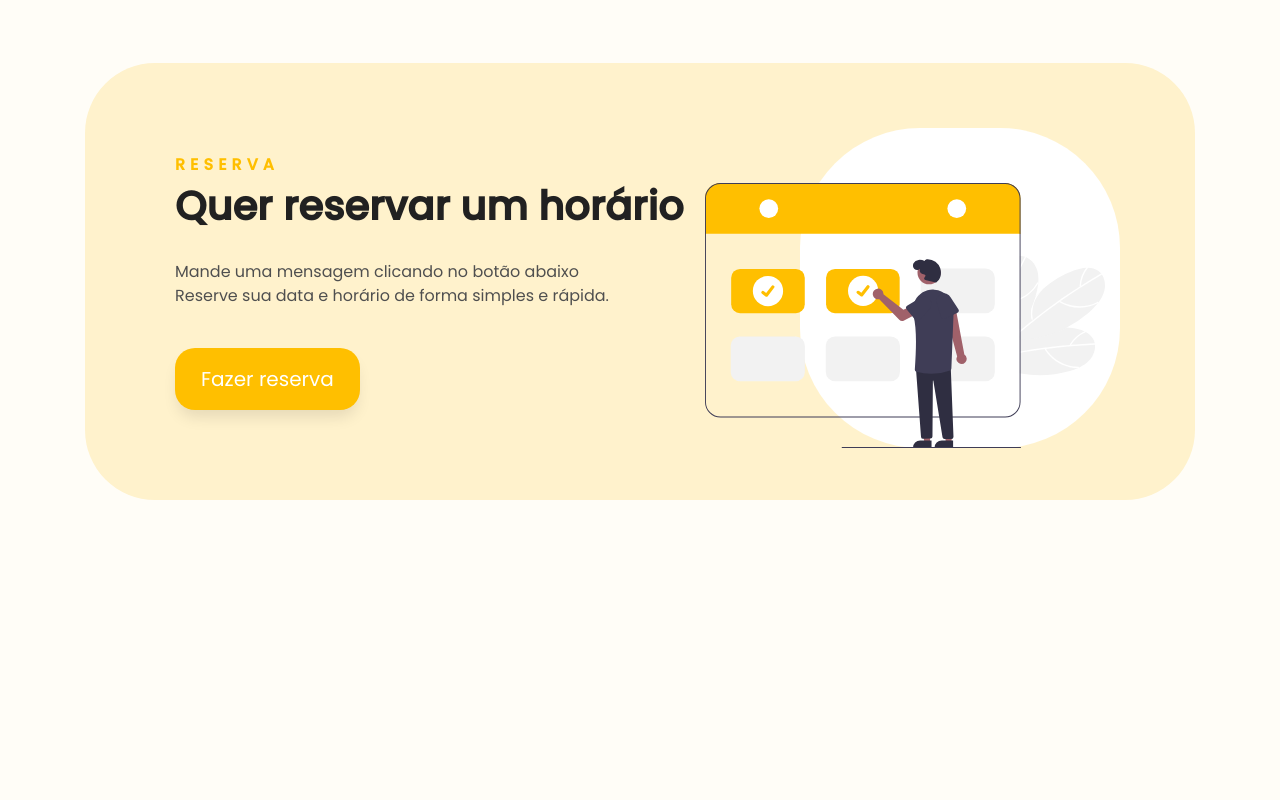
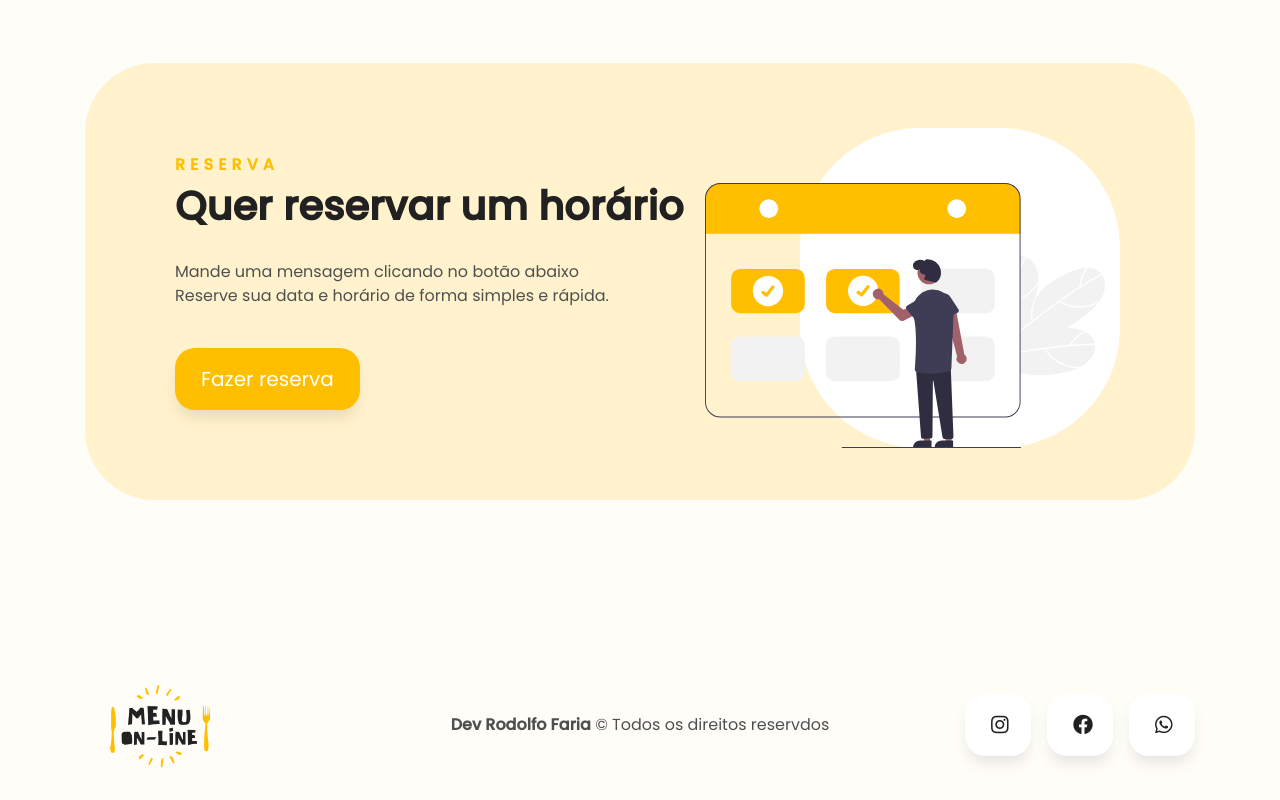
Before and after one commit to rodolforsf/pedido-whatsapp, a plain HTML site: page index.html in a window 1280 px wide. Shown: the part 3750-4550 px from the top of the page. Before the commit the page ends 4400 px from the top, so only its background shows below. Drawn offline with Linux system fonts and the light colour scheme.

Commit message:
inserindo Footer

```diff
--- a/css/main.css
+++ b/css/main.css
@@ -442,6 +442,35 @@ a.navbar-brand {
     right: 0;
     top: -25px;
 }
+
 .reserva .img-banner img{
     width: 100%;
 }
+
+
+.footer {
+    background-color: var(--color-secondary);
+}
+
+.logo-footer {
+    width: 150px;
+}
+
+.container-logo-footer,
+.container-texto-footer,
+.container-redes-footer {
+    display: flex;
+    align-items: center;
+}
+
+.container-logo-footer {
+    justify-content: start;
+}
+
+.container-texto-footer {
+    justify-content: center;
+}
+
+.container-redes-footer {
+    justify-content: end;
+}
--- a/index.html
+++ b/index.html
@@ -484,8 +484,36 @@
             </div>
 
         </section>
+
     </main>
-    <footer></footer>
+
+    <footer>
+        <div class="container">
+            <div class="row">
+                <div class="col-3 container-logo-footer">
+                    <img class="logo-footer" src="./img/logo.png" alt="">
+                </div>
+                <div class="col-6 container-texto-footer">
+                    <p class="mb-0">
+                        <strong>Dev Rodolfo Faria</strong> &copy; Todos os direitos reservdos
+                    </p>
+                </div>
+                <div class="col-3 container-redes-footer">
+                    <a href="" class="btn btn-sm btn-white btn-social  mr-3">
+                        <i class="fab fa-instagram"></i>
+                    </a>
+                    <a href="" class="btn btn-sm btn-white btn-social mr-3">
+                        <i class="fab fa-facebook"></i>
+                    </a>
+                    <a href="" class="btn btn-sm btn-white btn-social">
+                        <i class="fab fa-whatsapp"></i>
+                    </a>
+                </div>
+            </div>
+        </div>
+    </footer>
+
+
     <script type="text/javascript" src="./js/jquery-1.12.4.min.js"></script>
     <script type="text/javascript" src="./js/modernizr-3.5.0.min.js"></script>
     <script type="text/javascript" src="./js/bootstrap.min.js"></script>
```
